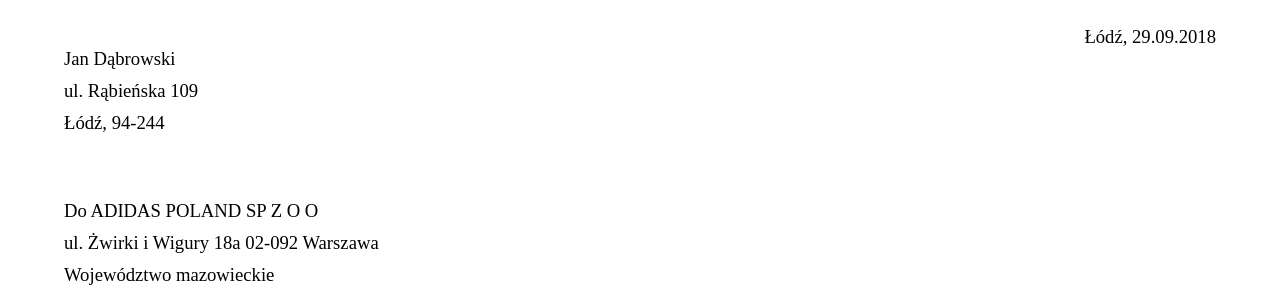
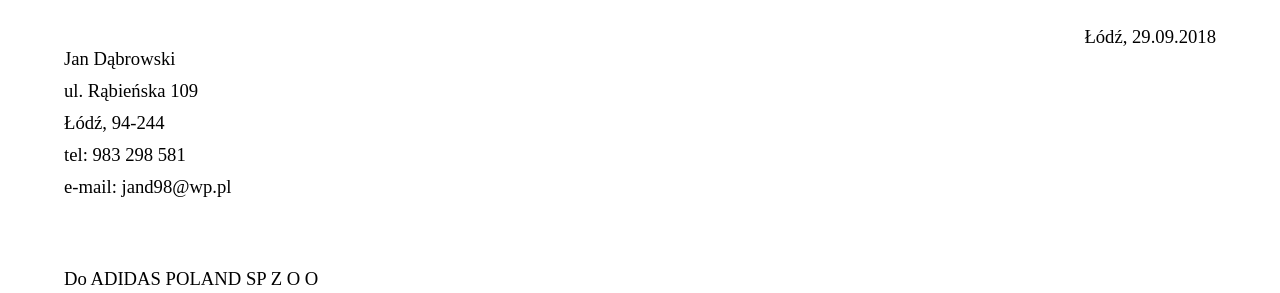
Before and after one commit to Ci4p3k/Reklamacja, a plain HTML site: page index.html in a window 1280 px wide. Shown: the top 293 px of the page. Drawn offline with Linux system fonts and the light colour scheme.

Commit message:
Update index.html

```diff
--- a/index.html
+++ b/index.html
@@ -23,7 +23,9 @@
                     <span>Łódź, 29.09.2018</span></p><p class="Textbody" style="margin-bottom:7.5pt; widows:2; orphans:2; font-size:14pt">
                     <span>Jan Dąbrowski</span></p><p class="Textbody" style="margin-bottom:7.5pt; widows:2; orphans:2; font-size:14pt">
                     <span>ul. Rąbieńska 109</span></p><p class="Textbody" style="margin-bottom:7.5pt; widows:2; orphans:2; font-size:14pt">
-                    <span>Łódź, 94-244</span></p><p class="Textbody" style="margin-bottom:7.5pt; text-align:justify; widows:2; orphans:2">
+                    <span>Łódź, 94-244</span></p><p class="Textbody" style="margin-bottom:7.5pt; widows:2; orphans:2; font-size:14pt">
+                    <span>tel: 983 298 581</span></p><p class="Textbody" style="margin-bottom:7.5pt; widows:2; orphans:2; font-size:14pt">
+                    <span>e-mail: jand98@wp.pl</span></p><p class="Textbody" style="margin-bottom:7.5pt; widows:2; orphans:2; font-size:14pt">
     <span style="-aw-import:ignore">&#xa0;</span></p><p class="Textbody" style="margin-bottom:7.5pt; text-align:justify; widows:2; orphans:2">
     <span style="-aw-import:ignore">&#xa0;</span></p><p class="Textbody" style="margin-bottom:7.5pt; text-align:justify; widows:2; orphans:2; font-size:14pt">
         <span>Do ADIDAS POLAND SP Z O O</span></p><p class="Textbody" style="margin-bottom:7.5pt; text-align:justify; widows:2; orphans:2; font-size:14pt">
```
